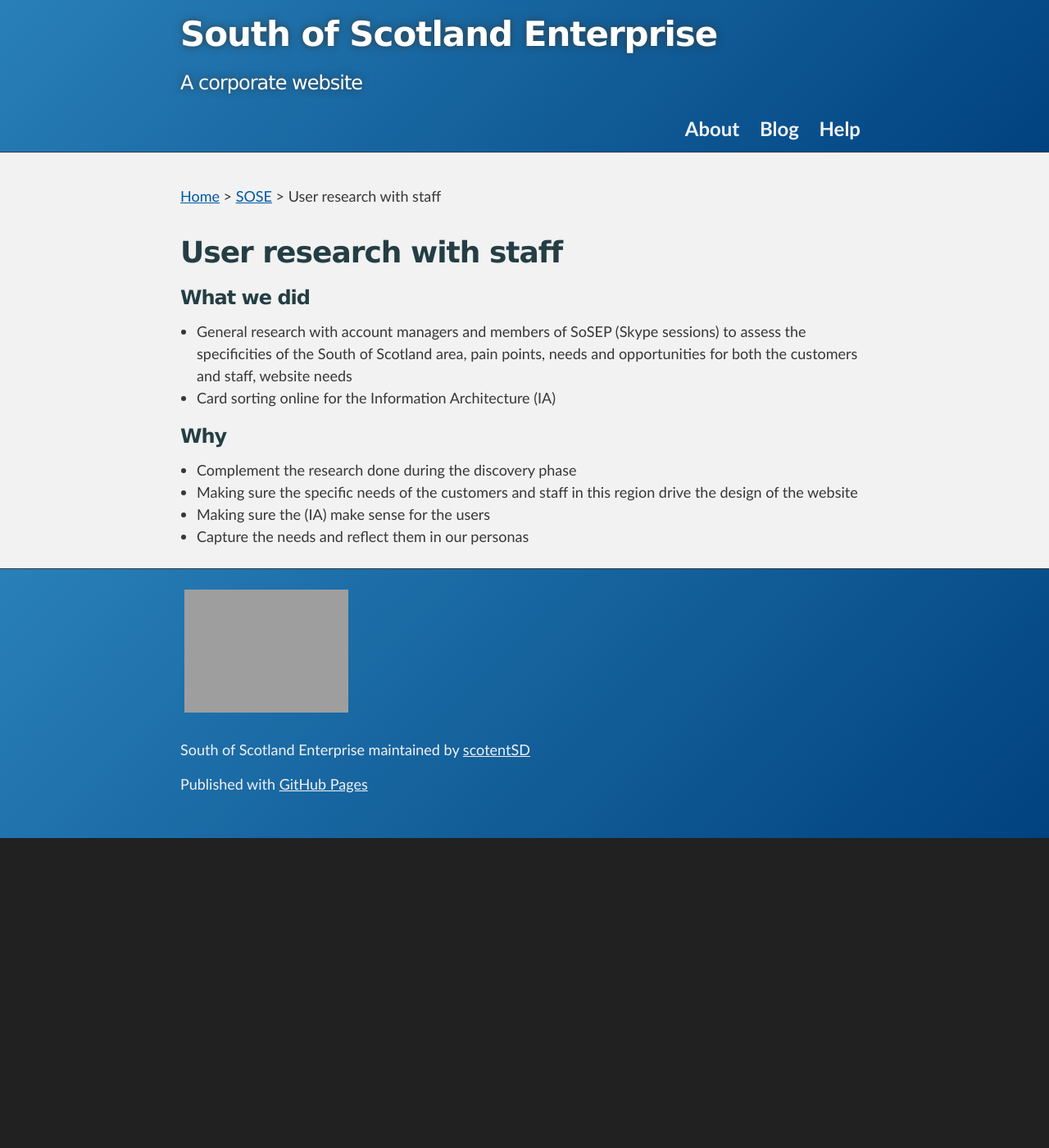
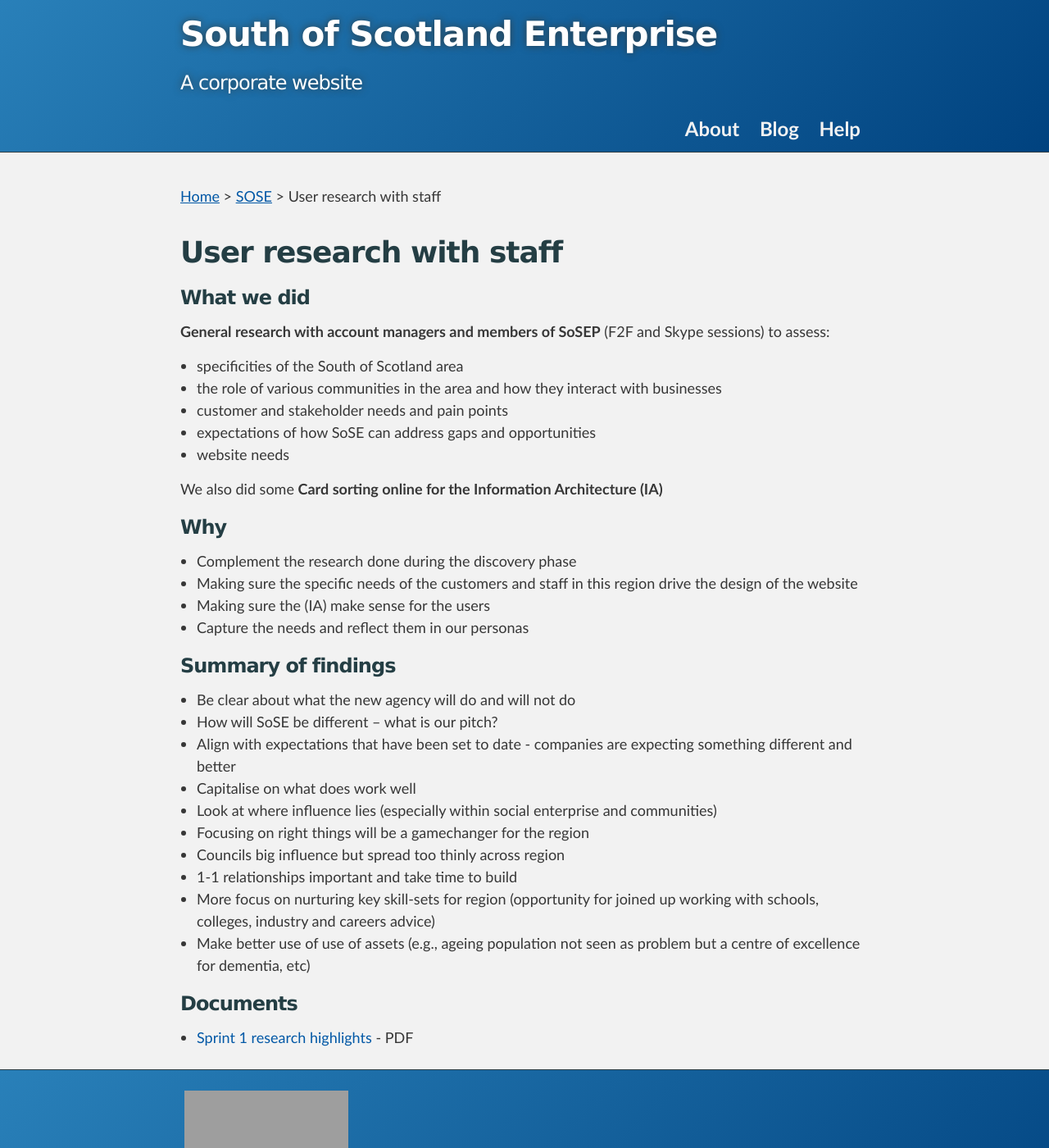
Before and after one commit to scotentSD/SOSE, a Jekyll site: the page built from _posts/2020-01-27-ur-staff-27-01-2020.md, in a window 1280 px wide and 1400 px high. Shown: the whole window at 82% size. Built offline with Jekyll 4.4.1, drawn with Linux system fonts in a browser that asks for light colours.

Commit message:
SK - update with highlights and add UR report

```diff
--- a/_posts/2020-01-27-ur-staff-27-01-2020.md
+++ b/_posts/2020-01-27-ur-staff-27-01-2020.md
@@ -8,11 +8,35 @@ display_date: January 2020 # Date to show on the page
 ---
 
 ### What we did
-- General research with account managers and members of SoSEP (Skype sessions) to assess the specificities of the South of Scotland area, pain points, needs and opportunities for both the customers and staff, website needs
-- Card sorting online for the Information Architecture (IA)
+
+**General research with account managers and members of SoSEP** (F2F and Skype sessions) to assess:
+- specificities of the South of Scotland area
+- the role of various communities in the area and how they interact with businesses
+- customer and stakeholder needs and pain points
+- expectations of how SoSE can address gaps and opportunities
+- website needs
+
+
+We also did some **Card sorting online for the Information Architecture (IA)**
 
 ### Why
 - Complement the research done during the discovery phase
 - Making sure the specific needs of the customers and staff in this region drive the design of the website
 - Making sure the (IA) make sense for the users
 - Capture the needs and reflect them in our personas
+
+### Summary of findings
+- Be clear about what the new agency will do and will not do
+- How will SoSE be different – what is our pitch?
+- Align with expectations that have been set to date - companies are expecting something different and better
+- Capitalise on what does work well
+- Look at where influence lies (especially within social enterprise and communities)
+- Focusing on right things will be a gamechanger for the region
+- Councils big influence but spread too thinly across region
+- 1-1 relationships important and take time to build
+- More focus on nurturing key skill-sets for region (opportunity for joined up working with schools, colleges, industry and careers advice)
+- Make better use of use of assets (e.g., ageing population not seen as problem but a centre of excellence for dementia, etc)
+
+
+### Documents
+- [Sprint 1 research highlights](../files/SoSE-UR-Findings-020220-2.pdf) - PDF
```
